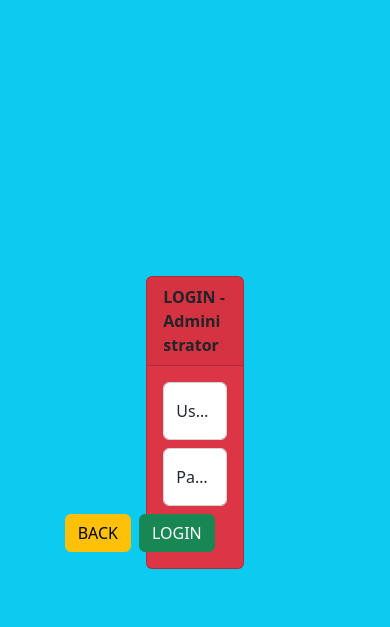
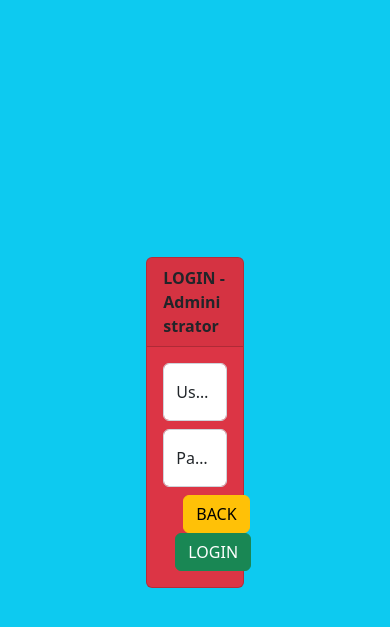
Before and after one commit to Birthday4z/IT-VEC_Comp-65, a PHP site: page /admin/admin-login.php in a window 390 px wide. Shown: the top 627 px of the page. Run offline with PHP 8.4, Linux system fonts and the light colour scheme.

Commit message:
fixed responsive button on login page

```diff
--- a/admin/admin-login.php
+++ b/admin/admin-login.php
@@ -56,7 +56,7 @@
                         <input type="password" class="form-control" name="password" placeholder="-">
                         <label>Password</label>
                     </div>
-                    <div class="container d-flex justify-content-end">
+                    <div class="container text-end">
                         <a href="../index.php" class="btn btn-warning mx-2">BACK</a>
                         <button type="submit" class="btn btn-success" name="submit">LOGIN</button>
                     </div>
--- a/customer/customer-login.php
+++ b/customer/customer-login.php
@@ -29,7 +29,7 @@
                         <input type="password" class="form-control" id="password" placeholder="-">
                         <label>Password</label>
                     </div>
-                    <div class="container d-flex justify-content-end">
+                    <div class="container text-end">
                         <a href="../index.php" class="btn btn-warning mx-2">BACK</a>
                         <button type="submit" class="btn btn-success">LOGIN</button>
                     </div>
--- a/restaurant/restaurant-login.php
+++ b/restaurant/restaurant-login.php
@@ -29,7 +29,7 @@
                         <input type="password" class="form-control" id="password" placeholder="-">
                         <label>Password</label>
                     </div>
-                    <div class="container d-flex justify-content-end">
+                    <div class="container text-end">
                         <a href="../index.php" class="btn btn-danger mx-2">BACK</a>
                         <button type="submit" class="btn btn-success">LOGIN</button>
                     </div>
--- a/rider/rider-login.php
+++ b/rider/rider-login.php
@@ -29,7 +29,7 @@
                         <input type="password" class="form-control" id="password" placeholder="-">
                         <label>Password</label>
                     </div>
-                    <div class="container d-flex justify-content-end">
+                    <div class="container text-end">
                         <a href="../index.php" class="btn btn-warning mx-2">BACK</a>
                         <button type="submit" class="btn btn-danger">LOGIN</button>
                     </div>
```
